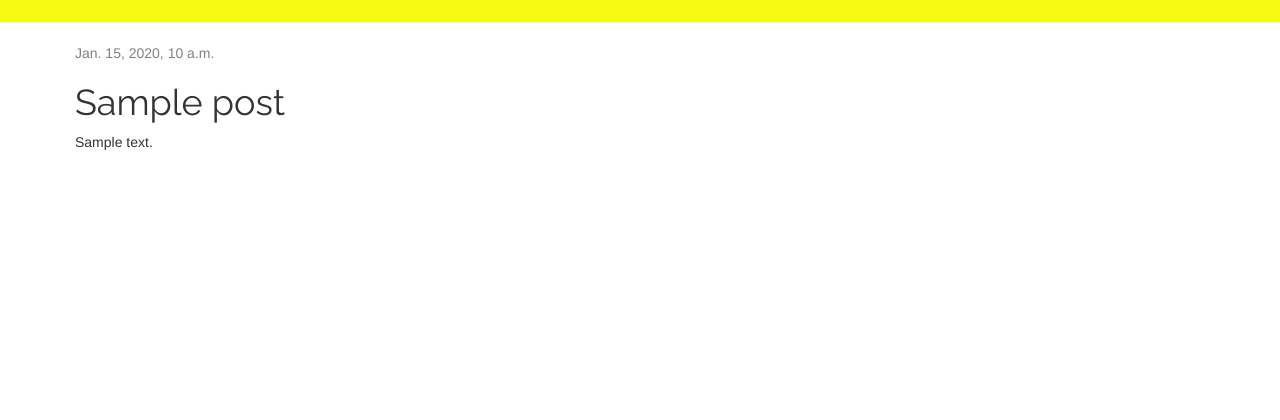
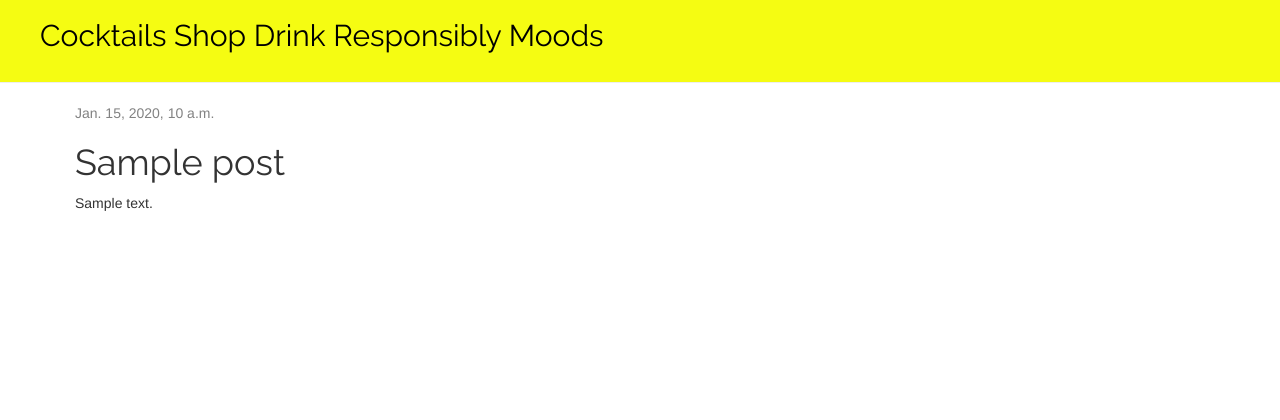
Before and after one commit to ellyo/my-first-blog, a Django app: page /post/1/ in a window 1280 px wide. Shown: the part 101-521 px from the top of the page. Run offline with Django 3.2, Linux system fonts and the light colour scheme; tables that the repository leaves empty hold one stand-in row (values such as "Sample post"); some libraries are stand-ins or nearby versions.

Commit message:
Formatted stuff

```diff
--- a/blog/static/css/blog.css
+++ b/blog/static/css/blog.css
@@ -1,6 +1,7 @@
+
 
 h2 a {
-    color: #12C95F;
+    color: #000000;
     font-family: 'Raleway', sans-serif;
 }
 
@@ -24,6 +25,8 @@
 h1, h2, h3, h4 {
     font-family: 'Raleway', sans-serif;
 }
+
+
 
 .date {
     color: #828282;
@@ -49,5 +52,13 @@
 }
 
 .post h1 a, .post h1 a:visited {
-    color: #000000;
+    color: #33FF66;
 }
+
+.post h1 a, .post h1 a:hover {
+    color: #F5FC12;
+}
+
+.post h2 a, .post h2 a:hover {
+    color: #33CC66;
+}
--- a/blog/templates/blog/base.html
+++ b/blog/templates/blog/base.html
@@ -9,7 +9,12 @@
     </head>
 	<body>
     		<div class="page-header">
-       			 <h1><a href="/">Moodary</a></h1>
+       			 <a href="/"><img src="http://40.media.tumblr.com/2517db8454234eab994f0ca5eccf0633/tumblr_o5vw6e1Q2c1qbgb0co1_500.png" alt="Moodary" style="width:400px;height:80px;"></a>
+			 <br>
+			 <h2><a href="/cocktails" >Cocktails</a>
+			 <a href="/shop" >Shop</a>
+			 <a href="/drinkresponsibly" >Drink Responsibly</a>
+			 <a href="/moods" >Moods</a></h2>
    		</div>
    		<div class="content container">
         		<div class="row">
```
